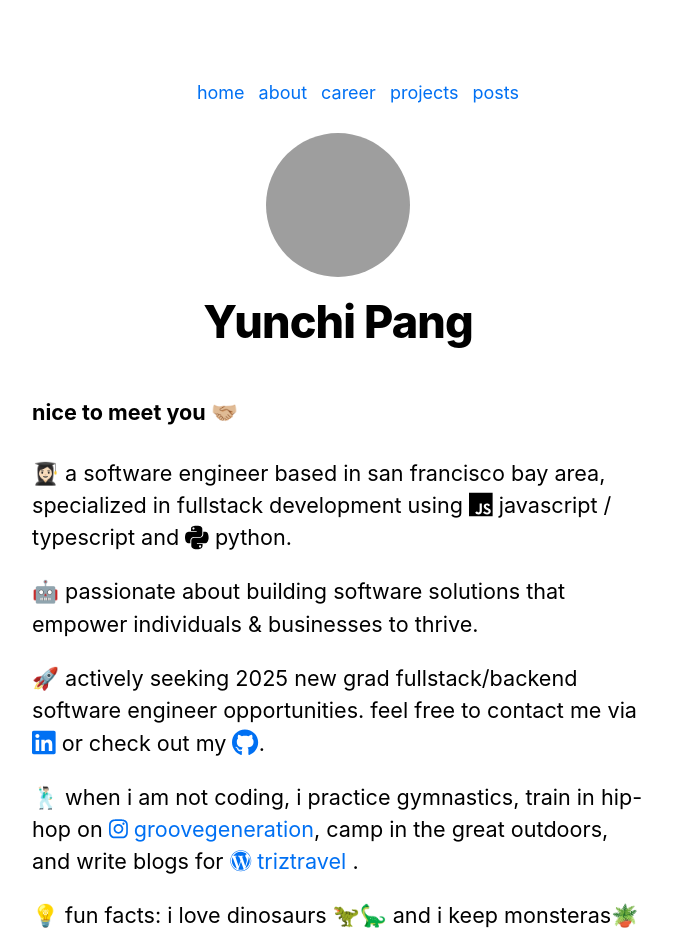
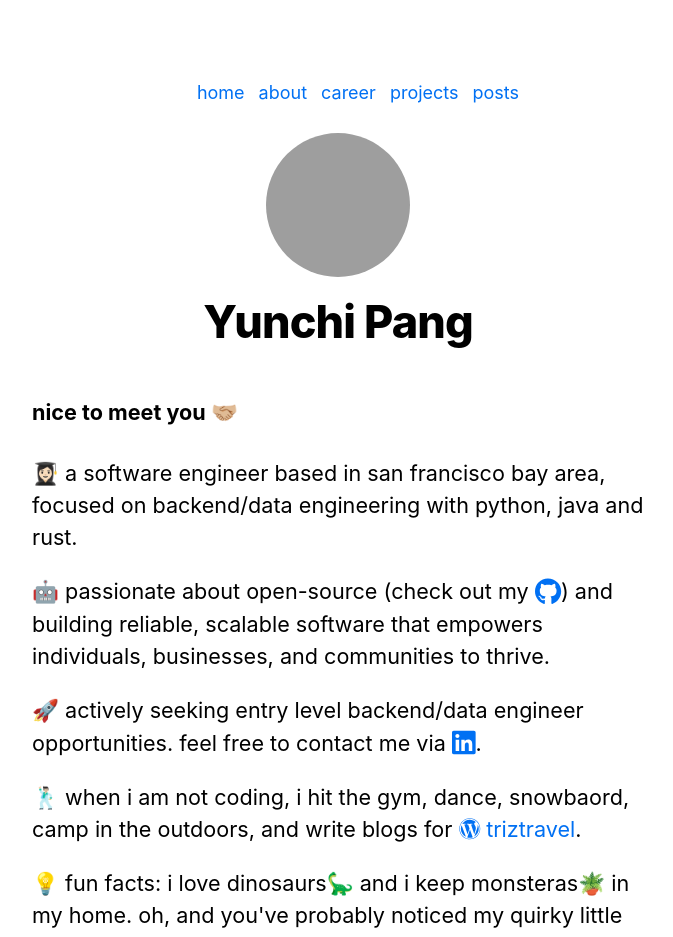
Before and after one commit to yunchipang/nextjs-portfolio, a Next.js app: page / in a window 1280 px wide. Shown: the top 937 px of the page, without its empty margins (302-975 px from the left). Built offline with nearby package versions, Linux system fonts and the light colour scheme; grey boxes are pictures that could not be loaded.

Commit message:
update index and resume

```diff
--- a/src/pages/index.tsx
+++ b/src/pages/index.tsx
@@ -23,40 +23,35 @@ export default function Home() {
       <section className={utilStyles.headingMd}>
         <h4>nice to meet you 🤝🏼</h4>
         <p>
-          👩🏻‍🎓 a software engineer based in san francisco bay area, specialized in
-          fullstack development using <FontAwesomeIcon icon={faJs} size="lg" />{' '}
-          javascript / typescript and{' '}
-          <FontAwesomeIcon icon={faPython} size="lg" /> python.
+          👩🏻‍🎓 a software engineer based in san francisco bay area, focused on
+          backend/data engineering with python, java and rust.
         </p>
         <p>
-          🤖 passionate about building software solutions that empower
-          individuals & businesses to thrive.
+          🤖 passionate about open-source (check out my{' '}
+          <Link href={profileLinks.GITHUB} target="_blank">
+            <FontAwesomeIcon icon={faGithub} size="lg" />
+          </Link>
+          ) and building reliable, scalable software that empowers individuals,
+          businesses, and communities to thrive.
         </p>
         <p>
-          🚀 actively seeking 2025 new grad fullstack/backend software engineer
-          opportunities. feel free to contact me via{' '}
+          🚀 actively seeking entry level backend/data engineer opportunities.
+          feel free to contact me via{' '}
           <Link href={profileLinks.LINKEDIN} target="_blank">
             <FontAwesomeIcon icon={faLinkedin} size="lg" />
-          </Link>{' '}
-          or check out my{' '}
-          <Link href={profileLinks.GITHUB} target="_blank">
-            <FontAwesomeIcon icon={faGithub} size="lg" />
           </Link>
           .
         </p>
         <p>
-          🕺🏻 when i am not coding, i practice gymnastics, train in hip-hop on{' '}
-          <Link href={profileLinks.GG} target="_blank">
-            <FontAwesomeIcon icon={faInstagram} /> groovegeneration
-          </Link>
-          , camp in the great outdoors, and write blogs for{' '}
+          🕺🏻 when i am not coding, i hit the gym, dance, snowbaord, camp in the
+          outdoors, and write blogs for{' '}
           <Link href={profileLinks.TRIZTRAVEL} target="_blank">
             <FontAwesomeIcon icon={faWordpress} /> triztravel
-          </Link>{' '}
+          </Link>
           .
         </p>
         <p>
-          💡 fun facts: i love dinosaurs 🦖🦕 and i keep monsteras🪴 in my home.
+          💡 fun facts: i love dinosaurs🦕 and i keep monsteras🪴 in my home.
           oh, and you&apos;ve probably noticed my quirky little habit of typing
           everything in lowercase ⌨️ !
         </p>
```
Also changed, not shown: 1 other file (tests, documents, lock files or other folders).
